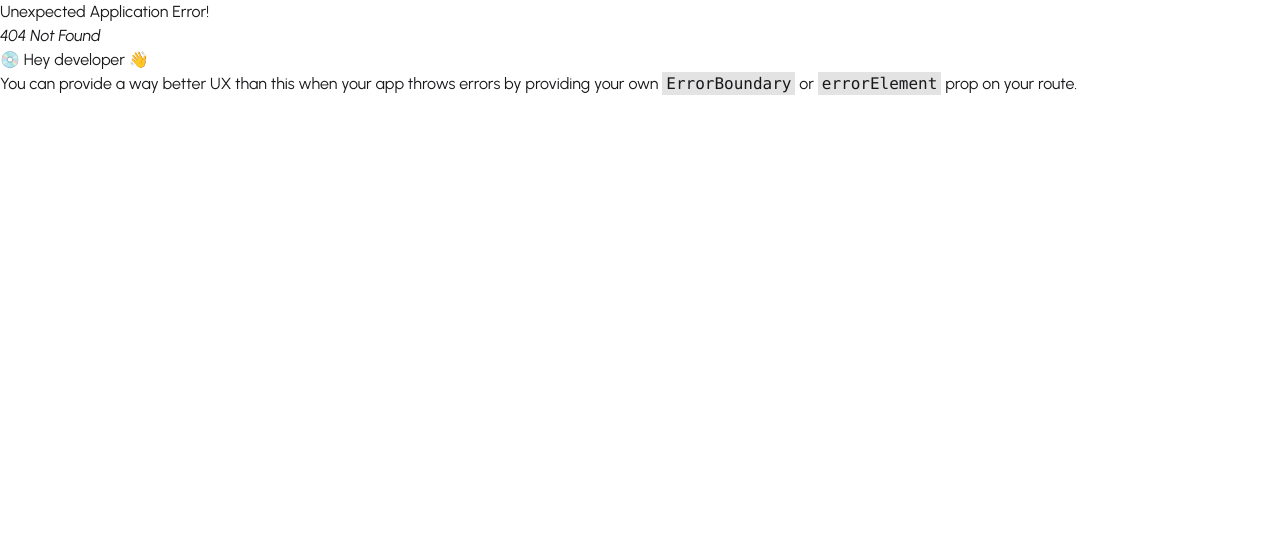
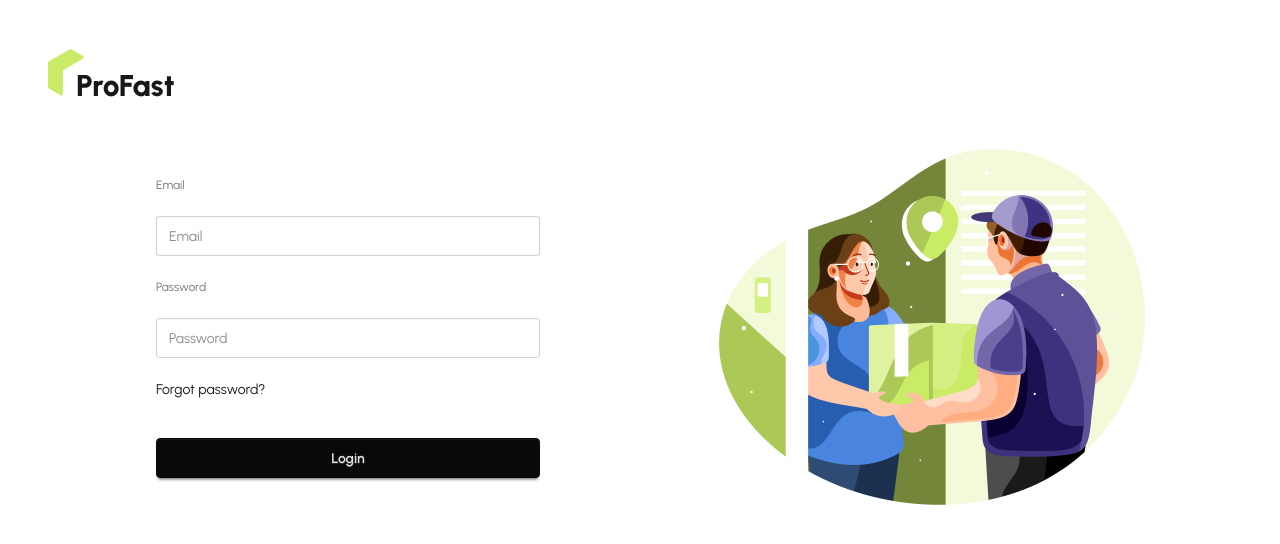
Before and after one commit to ismail-dev-code/NoaShip-client, a React (Vite) app: page /login in a window 1280 px wide. Before the commit this address had no page. Shown: the top 544 px of the page. Built offline with nearby package versions, Linux system fonts and the light colour scheme.

Commit message:
chore: created login form + AuthLayout

```diff
--- a/package.json
+++ b/package.json
@@ -16,6 +16,7 @@
     "react": "^19.1.0",
     "react-dom": "^19.1.0",
     "react-fast-marquee": "^1.6.5",
+    "react-hook-form": "^7.58.1",
     "react-icons": "^5.5.0",
     "react-responsive-carousel": "^3.2.23",
     "react-router": "^7.6.2",
--- /dev/null
+++ b/src/layouts/AuthLayout.jsx
@@ -0,0 +1,22 @@
+import React from "react";
+import { Outlet } from "react-router";
+import authImg from "../assets/authImage.png";
+import ProFastLogo from "../pages/shared/Profast/ProfastLogo";
+
+const AuthLayout = () => {
+  return (
+    <div className="p-12">
+      <ProFastLogo />
+      <div className="hero-content flex-col lg:flex-row-reverse">
+        <div className="flex-1">
+          <img src={authImg} />
+        </div>
+        <div className="flex-1">
+          <Outlet />
+        </div>
+      </div>
+    </div>
+  );
+};
+
+export default AuthLayout;
--- /dev/null
+++ b/src/pages/Authentication/Login/Login.jsx
@@ -0,0 +1,66 @@
+import React from "react";
+import { useForm } from "react-hook-form";
+
+const Login = () => {
+  const {
+    register,
+    handleSubmit,
+    formState: { errors },
+  } = useForm();
+
+  const onSubmit = (data) => {
+    console.log(data);
+  };
+
+  return (
+    <div className="max-w-sm mx-auto">
+      <form onSubmit={handleSubmit(onSubmit)}>
+        <fieldset className="fieldset space-y-4">
+          <label className="label">Email</label>
+          <input
+            type="email"
+            {...register("email", {
+              required: "Email is required",
+              pattern: {
+                value: /^\S+@\S+$/i,
+                message: "Enter a valid email address",
+              },
+            })}
+            className="input input-bordered w-full"
+            placeholder="Email"
+          />
+          {errors.email && (
+            <p className="text-red-500 text-sm">{errors.email.message}</p>
+          )}
+
+          <label className="label">Password</label>
+          <input
+            type="password"
+            {...register("password", {
+              required: "Password is required",
+              minLength: {
+                value: 6,
+                message: "Password must be at least 6 characters long",
+              },
+            })}
+            className="input input-bordered w-full"
+            placeholder="Password"
+          />
+          {errors.password && (
+            <p className="text-red-500 text-sm">{errors.password.message}</p>
+          )}
+
+          <div>
+            <a className="link link-hover text-sm">Forgot password?</a>
+          </div>
+
+          <button type="submit" className="btn btn-neutral w-full mt-4">
+            Login
+          </button>
+        </fieldset>
+      </form>
+    </div>
+  );
+};
+
+export default Login;
--- a/src/router/router.jsx
+++ b/src/router/router.jsx
@@ -1,6 +1,8 @@
 import { createBrowserRouter } from "react-router";
 import RootLayout from "../layouts/RootLayout";
 import Home from "../pages/home/Home/Home";
+import AuthLayout from "../layouts/AuthLayout";
+import Login from "../pages/Authentication/Login/Login";
 
 export const router = createBrowserRouter([
   {
@@ -13,4 +15,14 @@ export const router = createBrowserRouter([
       },
     ],
   },
+  {
+    path: "/",
+    Component: AuthLayout,
+    children: [
+      {
+        path: "/login",
+        element: <Login />,
+      },
+    ],
+  },
 ]);
```
Also changed, not shown: 1 other file (tests, documents, lock files or other folders).
